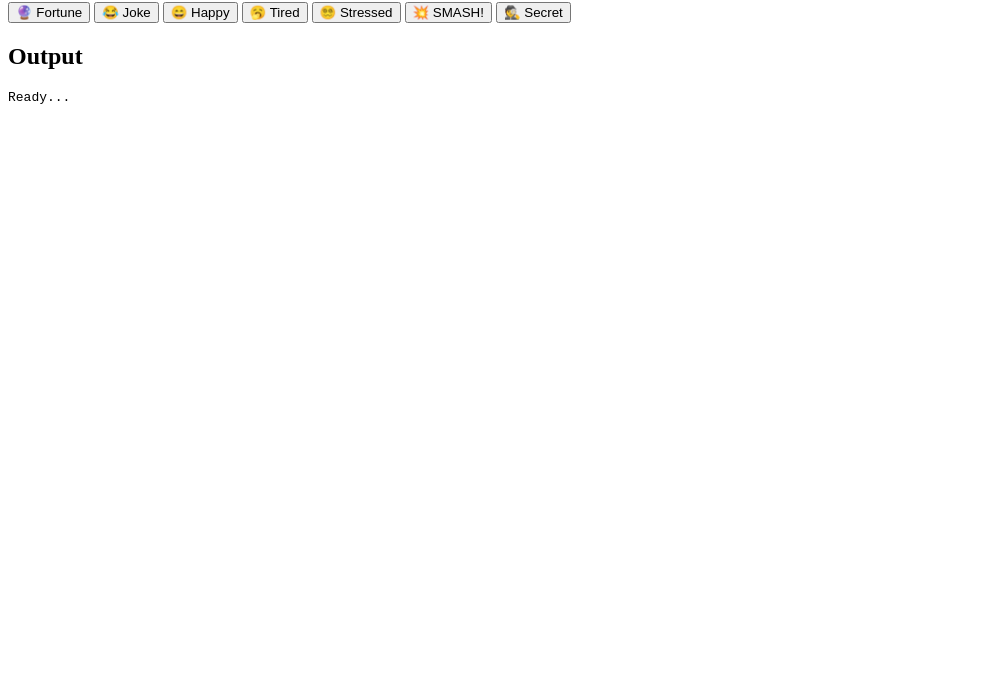
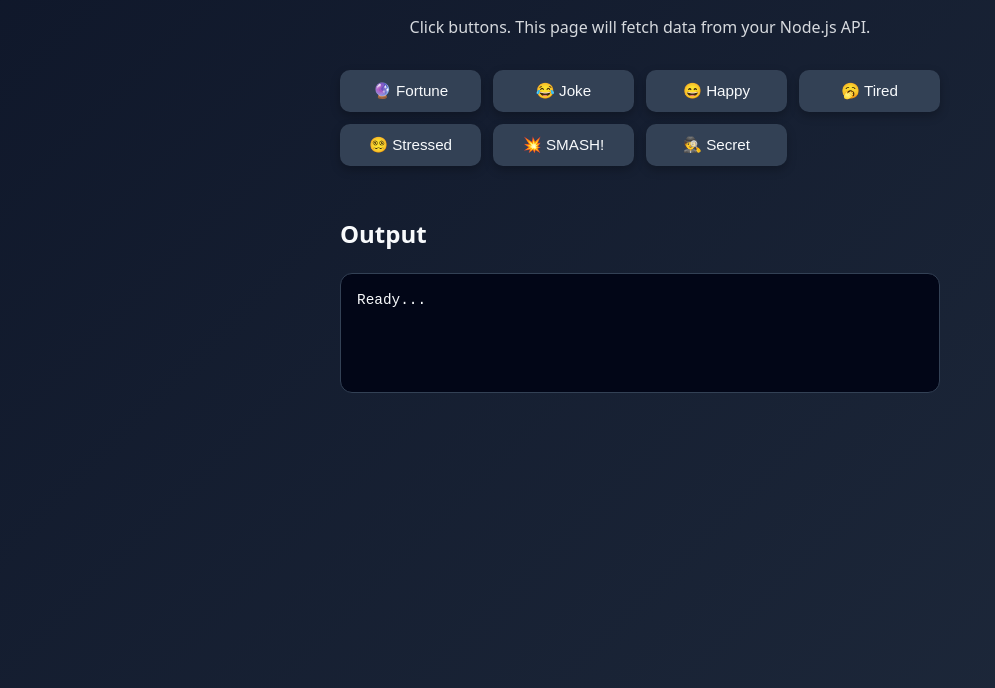
Before and after one commit to Cpe3B-Avancena-AaronEdwin/Vibecheck-avancena-baltero, a website: page frontend/index.html in a window 1280 px wide. Shown: the part 112-800 px from the top of the page, without its empty margins (0-995 px from the left). Drawn offline with Linux system fonts and the light colour scheme.

Commit message:
added style

```diff
--- /dev/null
+++ b/frontend/index.css
@@ -0,0 +1,78 @@
+* {
+  box-sizing: border-box;
+}
+
+body {
+  font-family: system-ui, -apple-system, BlinkMacSystemFont, "Segoe UI", sans-serif;
+  background: linear-gradient(135deg, #0f172a, #1e293b);
+  color: #f8fafc;
+  min-height: 100vh;
+  margin: 0;
+  padding: 2rem;
+  display: flex;
+  flex-direction: column;
+  align-items: center;
+}
+
+h1 {
+  margin-bottom: 0.5rem;
+  font-size: 2.2rem;
+  letter-spacing: 1px;
+}
+
+p {
+  opacity: 0.85;
+  margin-bottom: 2rem;
+  text-align: center;
+}
+
+div {
+  display: grid;
+  grid-template-columns: repeat(auto-fit, minmax(140px, 1fr));
+  gap: 0.75rem;
+  max-width: 600px;
+  width: 100%;
+  margin-bottom: 2rem;
+}
+
+button {
+  background: #334155;
+  color: #f8fafc;
+  border: none;
+  padding: 0.75rem 1rem;
+  border-radius: 10px;
+  font-size: 0.95rem;
+  cursor: pointer;
+  transition: transform 0.15s ease, background 0.15s ease, box-shadow 0.15s ease;
+  box-shadow: 0 4px 10px rgba(0, 0, 0, 0.25);
+}
+
+button:hover {
+  background: #475569;
+  transform: translateY(-2px);
+  box-shadow: 0 6px 16px rgba(0, 0, 0, 0.35);
+}
+
+button:active {
+  transform: translateY(0);
+  box-shadow: 0 3px 8px rgba(0, 0, 0, 0.25);
+}
+
+h2 {
+  margin-bottom: 0.5rem;
+  max-width: 600px;
+  width: 100%;
+}
+
+pre {
+  background: #020617;
+  border: 1px solid #334155;
+  border-radius: 12px;
+  padding: 1rem;
+  max-width: 600px;
+  width: 100%;
+  min-height: 120px;
+  overflow-x: auto;
+  font-size: 0.9rem;
+  line-height: 1.4;
+}
--- a/frontend/index.html
+++ b/frontend/index.html
@@ -3,6 +3,7 @@
 <head>
   <meta charset="utf-8" />
   <meta name="viewport" content="width=device-width, initial-scale=1" />
+  <link rel="stylesheet" href="index.css">
   <title>VibeCheck 411L</title>
 </head>
 <body>
```
